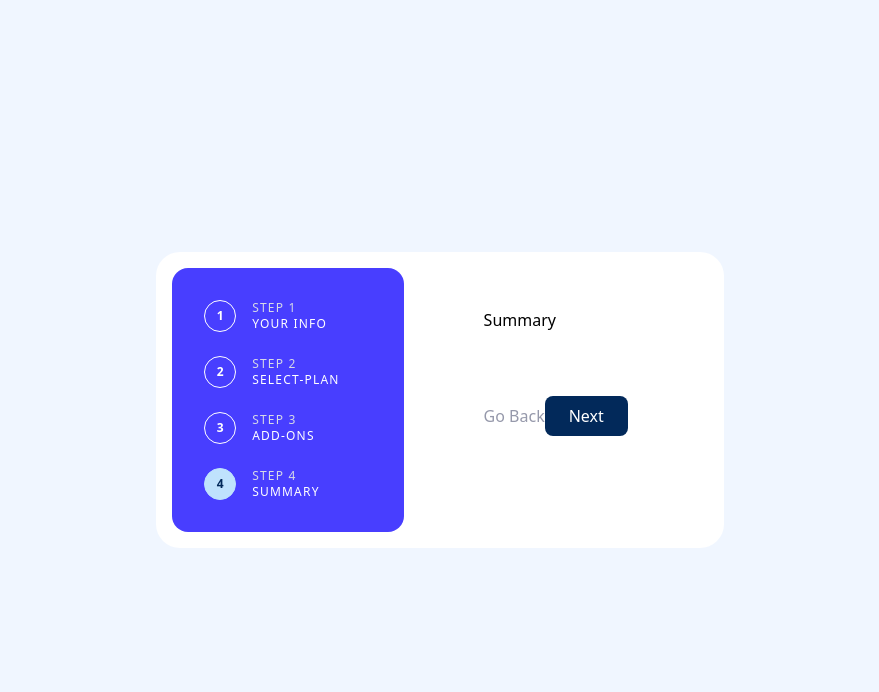
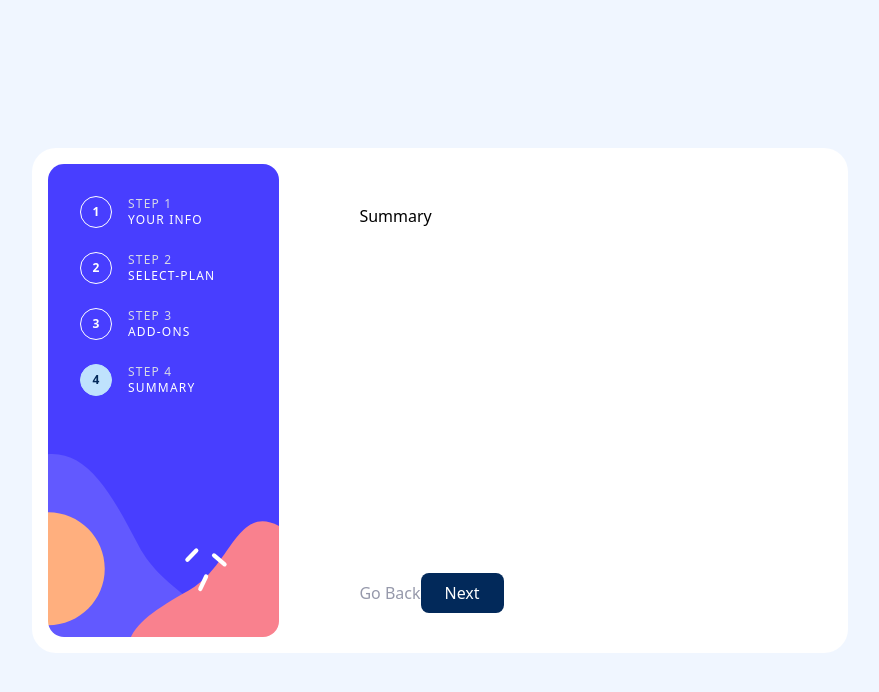
Before and after one commit to theritikshah/multi-step-form, a Next.js app: page /summary in a window 1280 px wide. Shown: the top 692 px of the page, without its empty margins (200-1079 px from the left). Built offline with nearby package versions, Linux system fonts and the light colour scheme.

Commit message:
set fixed width height of main container

```diff
--- a/app/layout.tsx
+++ b/app/layout.tsx
@@ -23,7 +23,7 @@ export default function RootLayout({
   return (
     <html lang="en" className=" flex h-full">
       <body className=" flex max-md:relative w-full h-full flex-grow-1 max-md:justify-start max-md:items-start justify-center items-center bg-magnolia">
-        <div className="flex  max-md:flex-col rounded-3xl md:bg-white max-md:bg-magnolia w-fit max-md:w-full max-md:p-0 p-4 ">
+        <div className="flex md:min-w-[816px] md:w-[816px] md:h-[505px]  max-md:flex-col rounded-3xl md:bg-white max-md:bg-magnolia w-fit max-md:w-full max-md:p-0 p-4 ">
           <Stepper values={stepperValues} />
           <Steps>{children}</Steps>
         </div>
```
